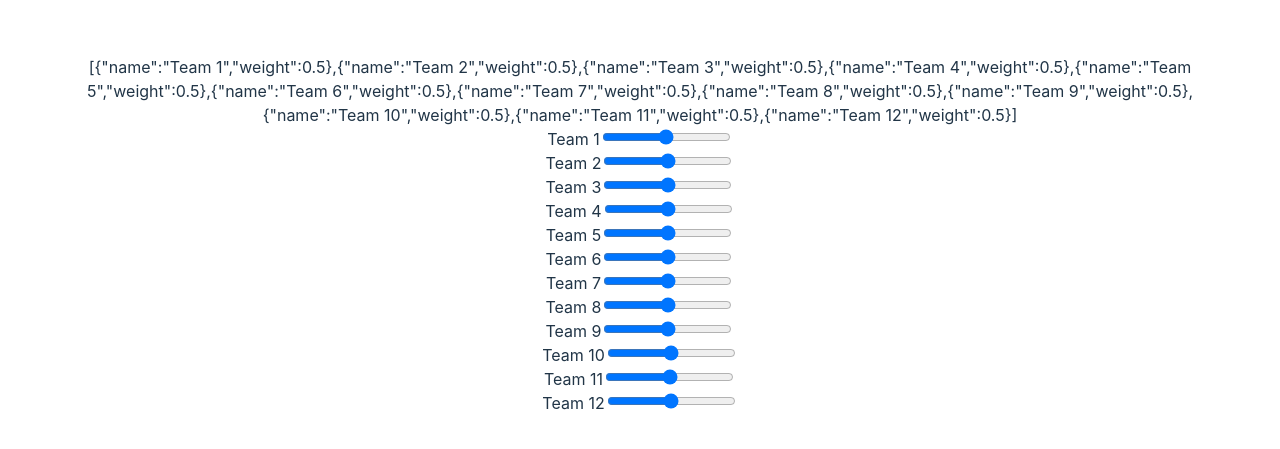
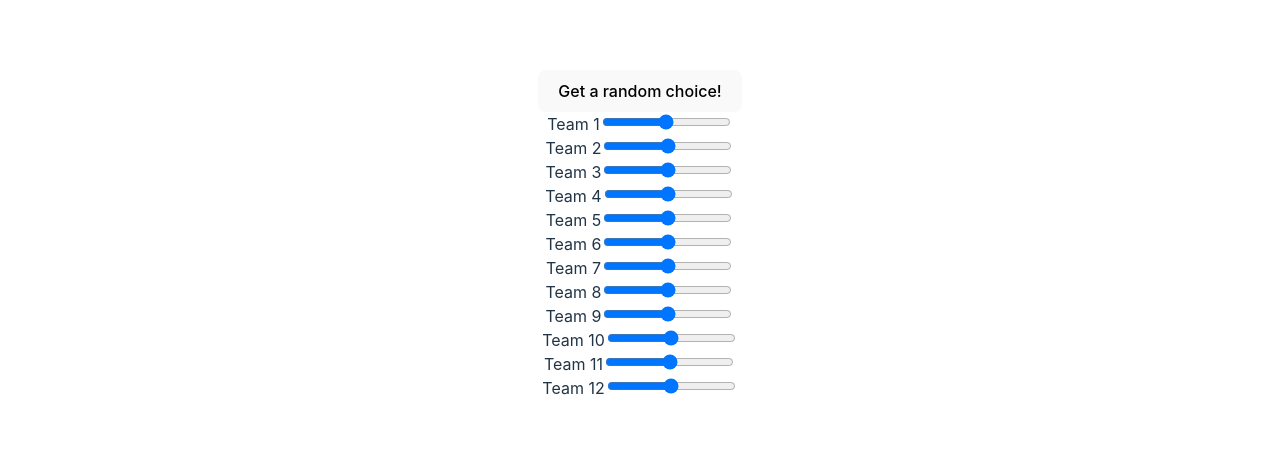
Before and after one commit to RayKilburg/random-team-picker, a React (Vite) app: page / in a window 1280 px wide. Shown: the part 165-614 px from the top of the page. Built offline with nearby package versions, Linux system fonts and the light colour scheme.

Commit message:
mvp complete

```diff
--- a/src/App.tsx
+++ b/src/App.tsx
@@ -2,6 +2,7 @@ import { useState } from 'react'
 import './App.css'
 
 function App() {
+  const [choice, setChoice]  = useState('');
   const [teams, setTeams] = useState([
     {name: "Team 1", weight: 0.5},
     {name: "Team 2", weight: 0.5},
@@ -24,9 +25,15 @@ function App() {
     setTeams(temp)
   }
 
+  const calculateRandomChoice = () => {
+    const allChoices = teams.map(tm => new Array(Math.round(tm.weight * 20)).fill(tm.name)).flat()
+    const randomChoice = allChoices[Math.floor(Math.random() * allChoices.length)]
+    setChoice(randomChoice);
+  }
+
   return (
 <div className='App'>
-    <div>{JSON.stringify(teams)}</div>
+    <button onClick={calculateRandomChoice}>{!choice ? "Get a random choice!" : <span><strong>{choice}. Choose again?</strong></span>}</button>
 
     {teams.map((tm, i) => (
       <div key={`team-div-${i}`}>
```
